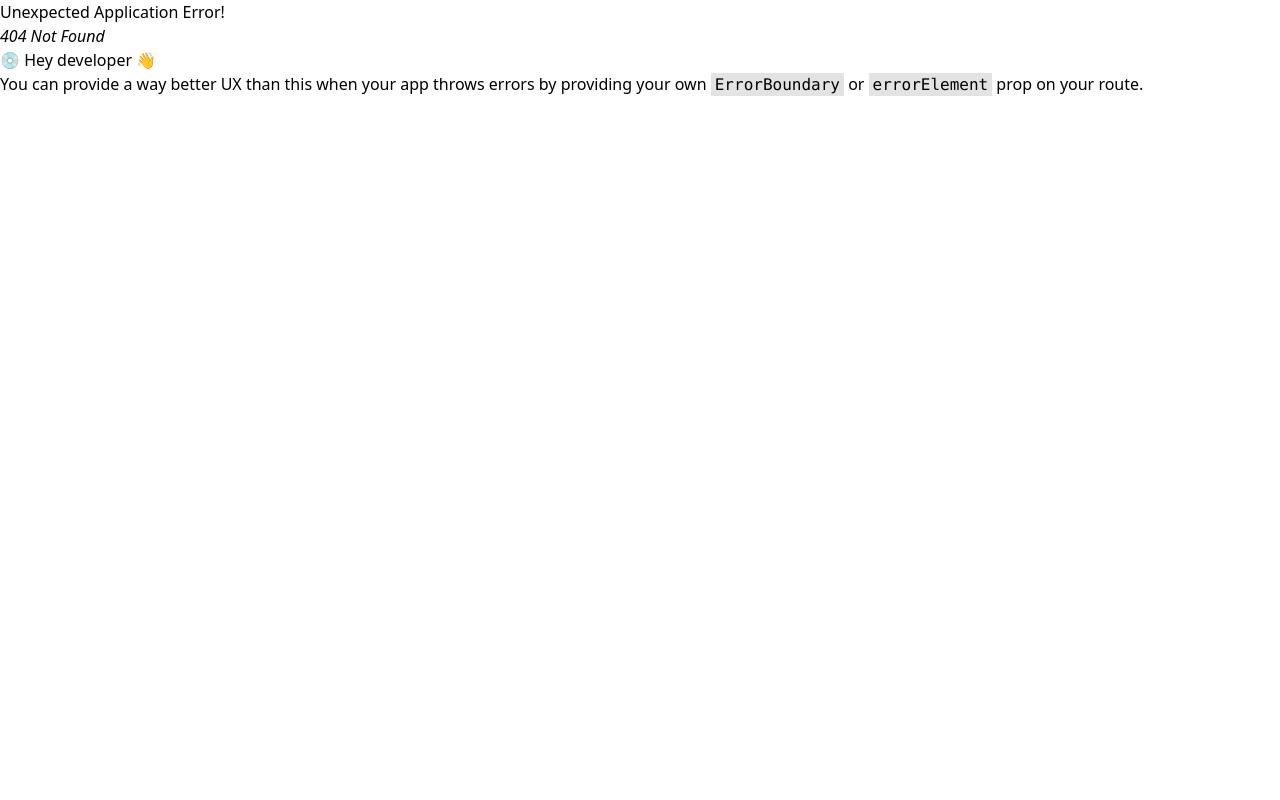
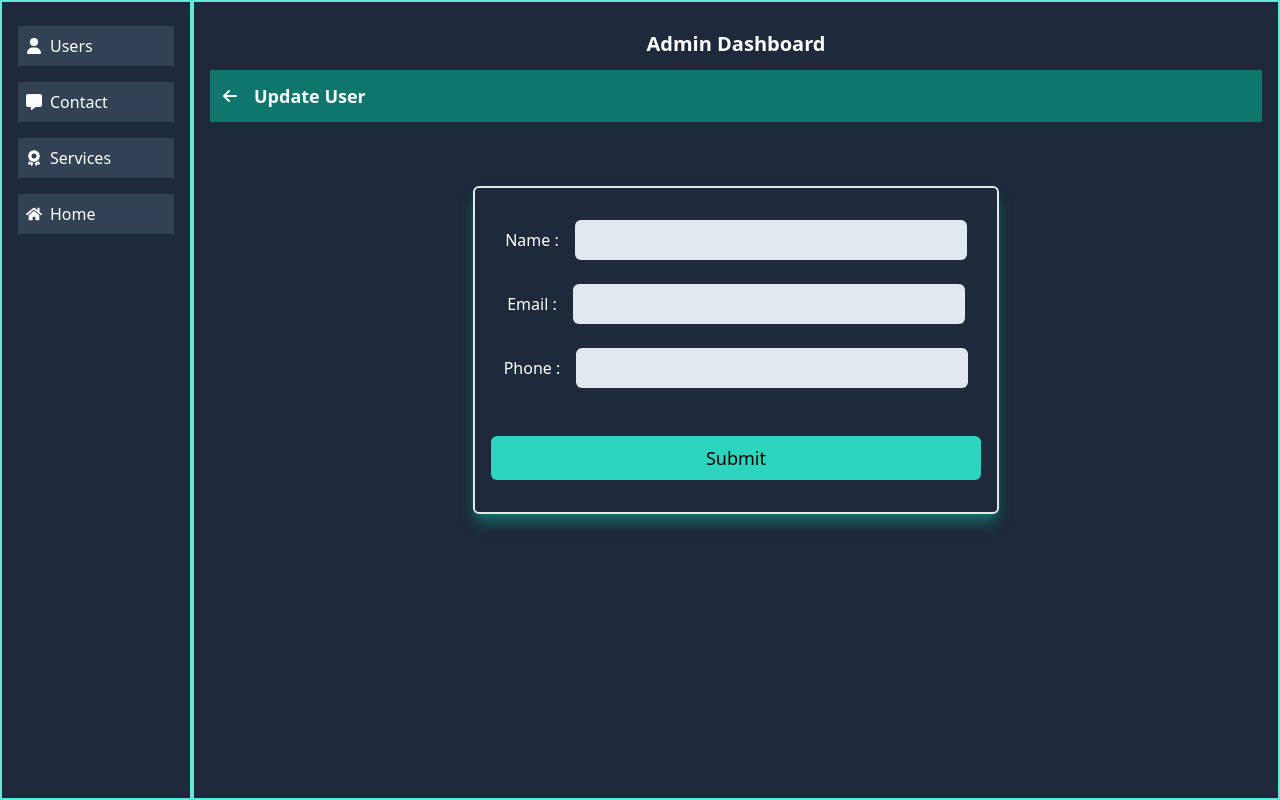
Before and after one commit to Its-OmPant/MERN-Freelancing-Site, a React (Vite) app in the folder client/: page /admin/users/1 in a window 1280 px wide. Before the commit this address had no page. Built offline with nearby package versions, Linux system fonts and the light colour scheme; no server answers.

Commit message:
Added Update functionality for users, services

```diff
--- a/client/src/main.jsx
+++ b/client/src/main.jsx
@@ -18,6 +18,8 @@ import AdminHome from "./pages/Admin/AdminHome.jsx";
 import AllUsers from "./pages/Admin/AllUsers.jsx";
 import AllContacts from "./pages/Admin/AllContacts.jsx";
 import AllServices from "./pages/Admin/AllServices.jsx";
+import UpdateUser from "./pages/Admin/UpdateUser.jsx";
+import UpdateService from "./pages/Admin/UpdateService.jsx";
 import {
 	createBrowserRouter,
 	createRoutesFromElements,
@@ -39,8 +41,10 @@ const router = createBrowserRouter(
 		<Route path="/admin" element={<AdminLayout />}>
 			<Route path="" element={<AdminHome />} />
 			<Route path="users" element={<AllUsers />} />
+			<Route path="users/:id" element={<UpdateUser />} />
 			<Route path="contacts" element={<AllContacts />} />
 			<Route path="services" element={<AllServices />} />
+			<Route path="services/:id" element={<UpdateService />} />
 		</Route>,
 	])
 );
--- a/client/src/pages/Admin/AllContacts.jsx
+++ b/client/src/pages/Admin/AllContacts.jsx
@@ -1,6 +1,5 @@
 import React, { useEffect, useState } from "react";
 import toast from "react-hot-toast";
-
 import useAuth from "../../contexts/authContext.js";
 
 function Row({ u, deleteContact }) {
@@ -18,7 +17,6 @@ function Row({ u, deleteContact }) {
 					Delete
 				</button>
 			</td>
-			<td className="py-2">Update</td>
 		</tr>
 	);
 }
@@ -79,7 +77,6 @@ function AllContacts() {
 						<th>Email</th>
 						<th>Message</th>
 						<th>Delete</th>
-						<th>Update</th>
 					</tr>
 				</thead>
 				<tbody>
--- a/client/src/pages/Admin/AllServices.jsx
+++ b/client/src/pages/Admin/AllServices.jsx
@@ -1,6 +1,6 @@
 import React, { useEffect, useState } from "react";
 import toast from "react-hot-toast";
-
+import { Link } from "react-router-dom";
 import useAuth from "../../contexts/authContext.js";
 
 function Row({ u, deleteService }) {
@@ -19,7 +19,13 @@ function Row({ u, deleteService }) {
 					Delete
 				</button>
 			</td>
-			<td className="py-2">Update</td>
+			<td className="py-2">
+				<Link
+					className="p-1  bg-green-500 rounded-md hover:scale-110"
+					to={`/admin/services/${u["_id"]}`}>
+					Update
+				</Link>
+			</td>
 		</tr>
 	);
 }
--- a/client/src/pages/Admin/AllUsers.jsx
+++ b/client/src/pages/Admin/AllUsers.jsx
@@ -1,5 +1,6 @@
-import React, { useEffect, useState } from "react";
+import React, { useEffect, useState, useRef } from "react";
 import toast from "react-hot-toast";
+import { Link } from "react-router-dom";
 
 import useAuth from "../../contexts/authContext.js";
 
@@ -18,7 +19,13 @@ function Row({ u, deleteUser }) {
 					Delete
 				</button>
 			</td>
-			<td className="py-2">Update</td>
+			<td className="py-2">
+				<Link
+					className="p-1  bg-green-500 rounded-md hover:scale-110"
+					to={`/admin/users/${u["_id"]}`}>
+					Update
+				</Link>
+			</td>
 		</tr>
 	);
 }
@@ -68,6 +75,7 @@ function AllUsers() {
 	return (
 		<div className="w-full">
 			<h1 className="bg-yellow-700 p-3 my-2  text-xl font-bold">All Users</h1>
+
 			<table className="w-full">
 				<thead className="bg-teal-800">
 					<tr>
--- /dev/null
+++ b/client/src/pages/Admin/UpdateService.jsx
@@ -0,0 +1,144 @@
+import React, { useEffect, useState } from "react";
+import { Link, useNavigate, useParams } from "react-router-dom";
+import { FaArrowLeft } from "react-icons/fa6";
+
+import useAuth from "../../contexts/authContext";
+import toast from "react-hot-toast";
+
+function UpdateService() {
+	const [serviceData, setServiceData] = useState({
+		service: "",
+		description: "",
+		price: "",
+		provider: "",
+	});
+
+	const onChangeHandler = (e) => {
+		const obj = { ...serviceData, [e.target.name]: e.target.value };
+		setServiceData(obj);
+	};
+
+	const navigate = useNavigate();
+	const { token } = useAuth();
+	const { id } = useParams();
+	const getData = async (req, res) => {
+		try {
+			const response = await fetch(
+				`http://localhost:8000/api/admin/services/${id}`,
+				{
+					method: "GET",
+					headers: {
+						Authorization: `Bearer ${token}`,
+					},
+				}
+			);
+			if (response.ok) {
+				const data = await response.json();
+				setServiceData(data.message);
+			} else {
+				throw "Unexpected Data Received";
+			}
+		} catch (error) {
+			console.log("Unable to fetch Service, Error :: ", error);
+		}
+	};
+
+	const submitData = async (e) => {
+		e.preventDefault();
+		try {
+			const response = await fetch(
+				`http://localhost:8000/api/admin/services/${id}`,
+
+				{
+					headers: {
+						Authorization: `Bearer ${token}`,
+						"Content-type": "application/json",
+					},
+					method: "PATCH",
+					body: JSON.stringify(serviceData),
+				}
+			);
+			const data = await response.json();
+			console.log(data);
+			toast.success("Service Updated Successfully ");
+			navigate("/admin/services");
+		} catch (error) {
+			console.error("Can't Submit Data,  Error :: ", error);
+		}
+	};
+
+	useEffect(() => {
+		getData();
+	}, []);
+	return (
+		<div className="">
+			<div className="flex gap-4 items-center bg-teal-700 p-3">
+				<Link to={`../users`}>
+					<FaArrowLeft />
+				</Link>
+				<h1 className="text-lg font-bold">Update Service</h1>
+			</div>
+
+			<form className="w-4/5 mx-auto mt-16 border-2 shadow-lg shadow-teal-700 p-4 py-8 rounded-md flex flex-col gap-6">
+				<div className="flex gap-4 justify-center items-center">
+					<label htmlFor="service" className="w-1/5 text-center">
+						Service Name :
+					</label>
+					<input
+						type="text"
+						name="service"
+						id="service"
+						value={serviceData.service}
+						onChange={onChangeHandler}
+						className="w-4/5 p-2 rounded-md bg-slate-200 text-md text-black"
+					/>
+				</div>
+				<div className="flex gap-4 justify-center items-center">
+					<label htmlFor="description" className="w-1/5 text-center">
+						Description :
+					</label>
+					<textarea
+						name="description"
+						id="description"
+						value={serviceData.description}
+						onChange={onChangeHandler}
+						className="w-4/5 p-2 rounded-md bg-slate-200 text-md text-black"
+					/>
+				</div>
+				<div className="flex gap-4 justify-center items-center">
+					<label htmlFor="price" className="w-1/5 text-center">
+						Price :
+					</label>
+					<input
+						type="text"
+						name="price"
+						id="price"
+						value={serviceData.price}
+						onChange={onChangeHandler}
+						className="w-4/5 p-2 rounded-md bg-slate-200 text-md text-black"
+					/>
+				</div>
+				<div className="flex gap-4 justify-center items-center">
+					<label htmlFor="provider" className="w-1/5 text-center">
+						Provider :
+					</label>
+					<input
+						type="text"
+						name="provider"
+						id="provider"
+						value={serviceData.provider}
+						onChange={onChangeHandler}
+						className="w-4/5 p-2 rounded-md bg-slate-200 text-md text-black"
+					/>
+				</div>
+				<button
+					onClick={submitData}
+					className=" px-4 py-2 mt-6 bg-teal-400 text-lg rounded-md text-black">
+					Submit
+				</button>
+			</form>
+		</div>
+	);
+}
+
+export default UpdateService;
--- /dev/null
+++ b/client/src/pages/Admin/UpdateUser.jsx
@@ -0,0 +1,125 @@
+import React, { useEffect, useState } from "react";
+import { Link, useNavigate, useParams } from "react-router-dom";
+import { FaArrowLeft } from "react-icons/fa6";
+
+import useAuth from "../../contexts/authContext";
+import toast from "react-hot-toast";
+
+function UpdateUser() {
+	const [userData, setUserData] = useState({
+		username: "",
+		email: "",
+		phone: "",
+	});
+
+	const onChangeHandler = (e) => {
+		const obj = { ...userData, [e.target.name]: e.target.value };
+		setUserData(obj);
+	};
+
+	const navigate = useNavigate();
+	const { token } = useAuth();
+	const { id } = useParams();
+
+	const getUserData = async () => {
+		try {
+			const response = await fetch(
+				`http://localhost:8000/api/admin/users/${id}`,
+				{
+					method: "GET",
+					headers: {
+						Authorization: `Bearer ${token}`,
+					},
+				}
+			);
+
+			const data = await response.json();
+			// console.log(data);
+			if (response.ok) {
+				setUserData(data.message);
+			} else {
+				throw "Got Unexpected Data";
+			}
+		} catch (error) {
+			console.error("Couldn't Fetch User Error :: ", error);
+		}
+	};
+
+	const submitData = async (e) => {
+		e.preventDefault();
+		try {
+			const response = await fetch(
+				`http://localhost:8000/api/admin/users/${id}`,
+
+				{
+					headers: {
+						Authorization: `Bearer ${token}`,
+						"Content-type": "application/json",
+					},
+					method: "PATCH",
+					body: JSON.stringify(userData),
+				}
+			);
+			const data = await response.json();
+			console.log(data);
+			toast.success("User Updated Successfully ");
+			navigate("/admin/users");
+		} catch (error) {
+			console.error("Can't Submit Data,  Error :: ", error);
+		}
+	};
+
+	useEffect(() => {
+		getUserData();
+	}, []);
+
+	return (
+		<div className="">
+			<div className="flex gap-4 items-center bg-teal-700 p-3">
+				<Link to={`../users`}>
+					<FaArrowLeft />
+				</Link>
+				<h1 className="text-lg font-bold">Update User</h1>
+			</div>
+			<form className="w-1/2 mx-auto mt-16 border-2 shadow-lg shadow-teal-700 p-4 py-8 rounded-md flex flex-col gap-6">
+				<div className="flex gap-4 justify-center items-center">
+					Name :
+					<input
+						type="text"
+						name="username"
+						className="w-4/5 p-2 rounded-md bg-slate-200 text-md text-black"
+						value={userData.username}
+						onChange={onChangeHandler}
+					/>
+				</div>
+				<div className="flex gap-4 justify-center items-center">
+					Email :
+					<input
+						type="email"
+						name="email"
+						className="w-4/5 p-2 rounded-md bg-slate-200 text-md text-black"
+						value={userData.email}
+						onChange={onChangeHandler}
+					/>
+				</div>
+				<div className="flex gap-4 justify-center items-center">
+					Phone :
+					<input
+						type="text"
+						name="phone"
+						className="w-4/5 p-2 rounded-md bg-slate-200 text-md text-black"
+						value={userData.phone}
+						onChange={onChangeHandler}
+					/>
+				</div>
+				<button
+					onClick={submitData}
+					className=" px-4 py-2 mt-6 bg-teal-400 text-lg rounded-md text-black">
+					Submit
+				</button>
+			</form>
+		</div>
+	);
+}
+
+export default UpdateUser;
```
Also changed, not shown: 2 other files (tests, documents, lock files or other folders).
